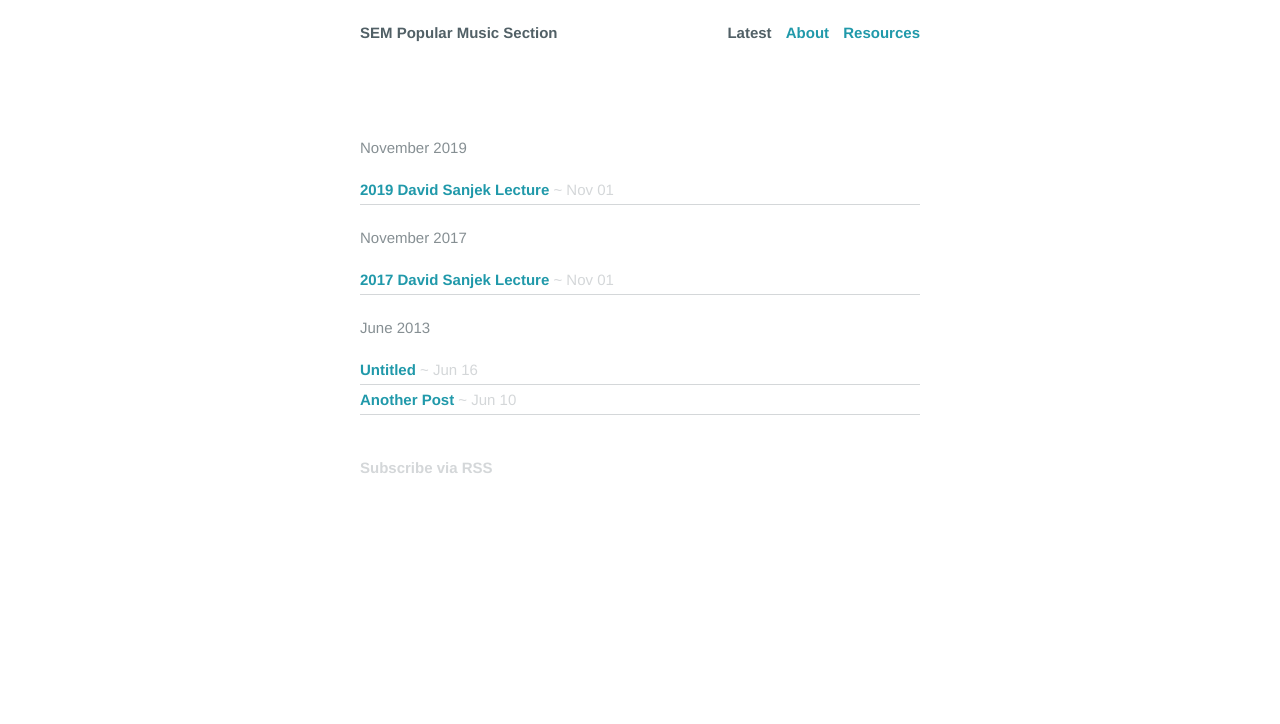
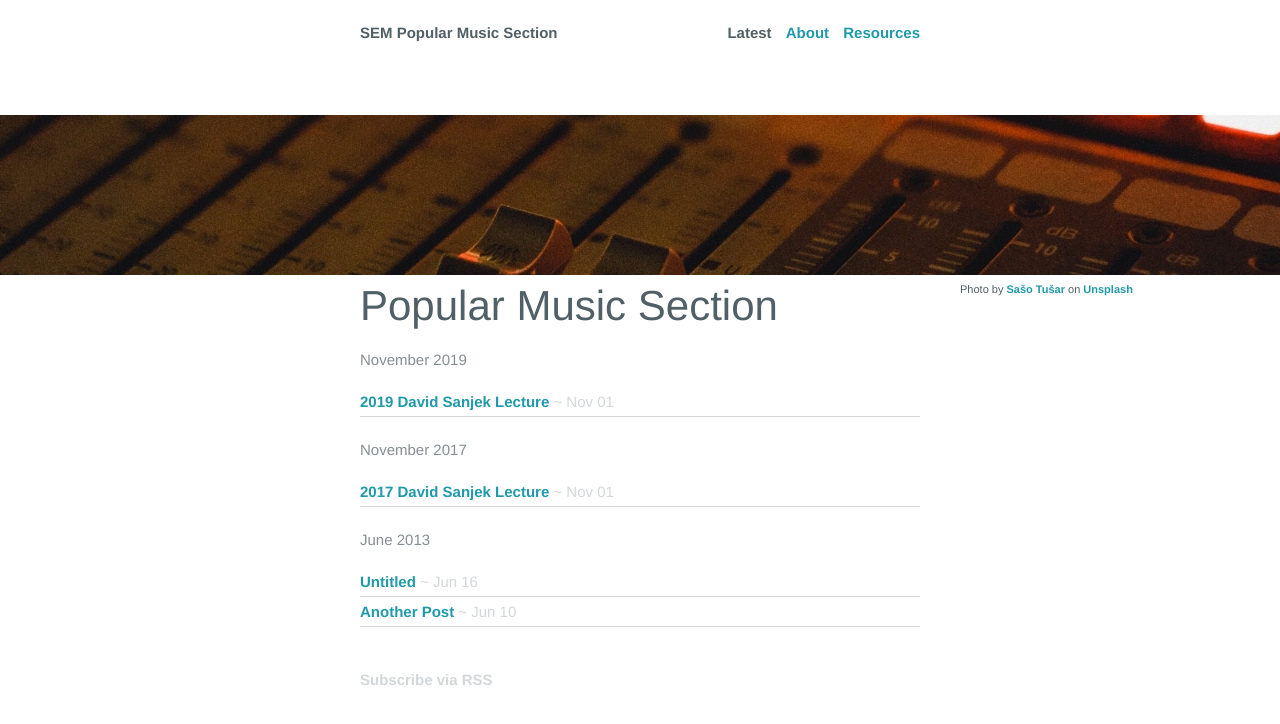
Before and after one commit to popularmusic/popularmusic.github.io, a Jekyll site: the page built from index.html, in a window 1280 px wide. Shown: the top 724 px of the page. Built offline with Jekyll 4.4.1, drawn with Linux system fonts in a browser that asks for light colours.

Commit message:
Add header image

```diff
--- a/index.html
+++ b/index.html
@@ -4,7 +4,13 @@ section: blog
 title: SEM Popular Music Section
 ---
 
+<div class='col12 splash'>
+  <img src='{{ site.baseurl }}/img/saso-tusar-QtgGYlug6Cw-unsplash-skinny.jpg' alt='' />
+</div>
+<span><small>Photo by <a href="https://unsplash.com/@sasotusar?utm_source=unsplash&amp;utm_medium=referral&amp;utm_content=creditCopyText">Sašo Tušar</a> on <a href="https://unsplash.com/s/photos/music?utm_source=unsplash&amp;utm_medium=referral&amp;utm_content=creditCopyText">Unsplash</a></small></span>
+
 <div class='listing col6 pad4h margin3'>
+  <h1>Popular Music Section</h1>
   {% for item in site.categories.blog limit:1000 %}
     {% capture date %}{{ item.date | date: '%B %Y' }}{% endcapture %}
     {% capture ndate %}{{ item.next.date | date: '%B %Y' }}{% endcapture %}
@@ -16,4 +22,5 @@ title: SEM Popular Music Section
   {% endfor %}
 </div>
 
+
 {% include rss-link.html %}
```
Also changed, not shown: img/saso-tusar-QtgGYlug6Cw-unsplash-skinny.jpg (added), img/saso-tusar-QtgGYlug6Cw-unsplash.jpg (added).
